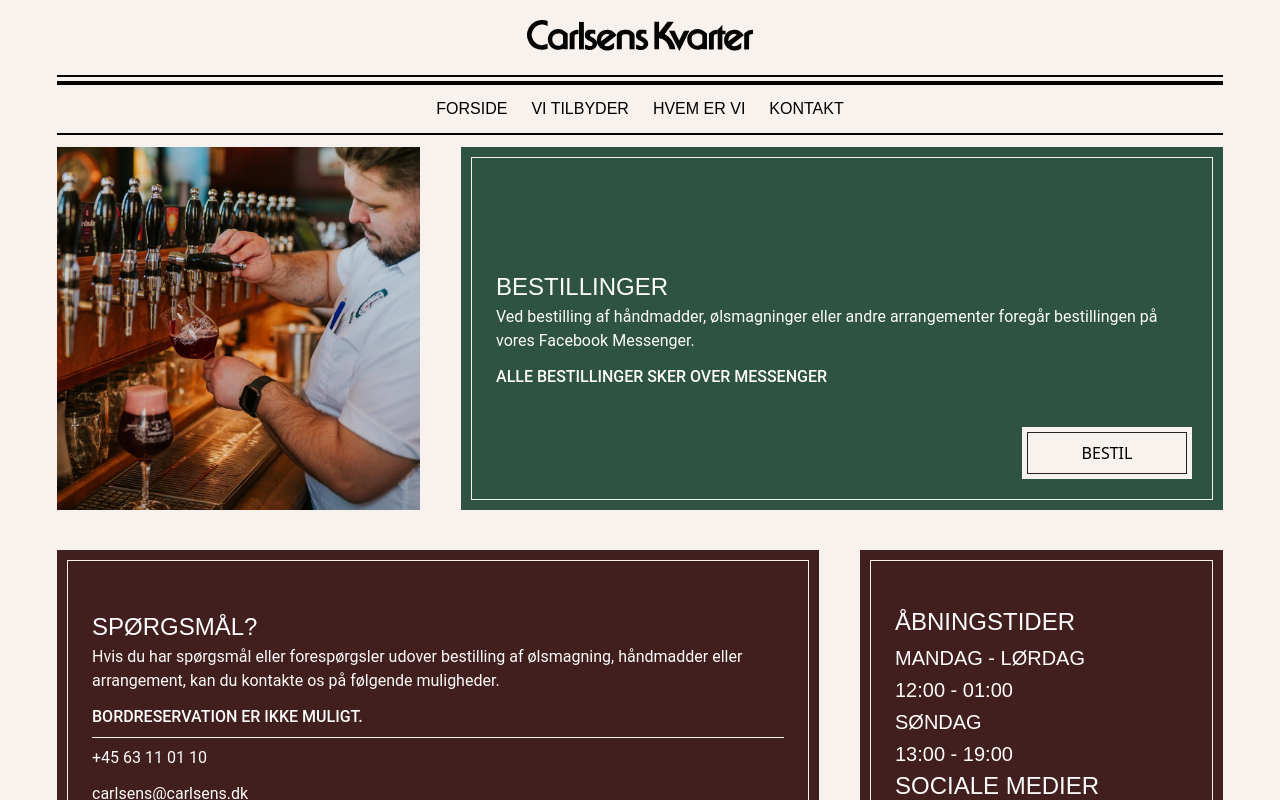
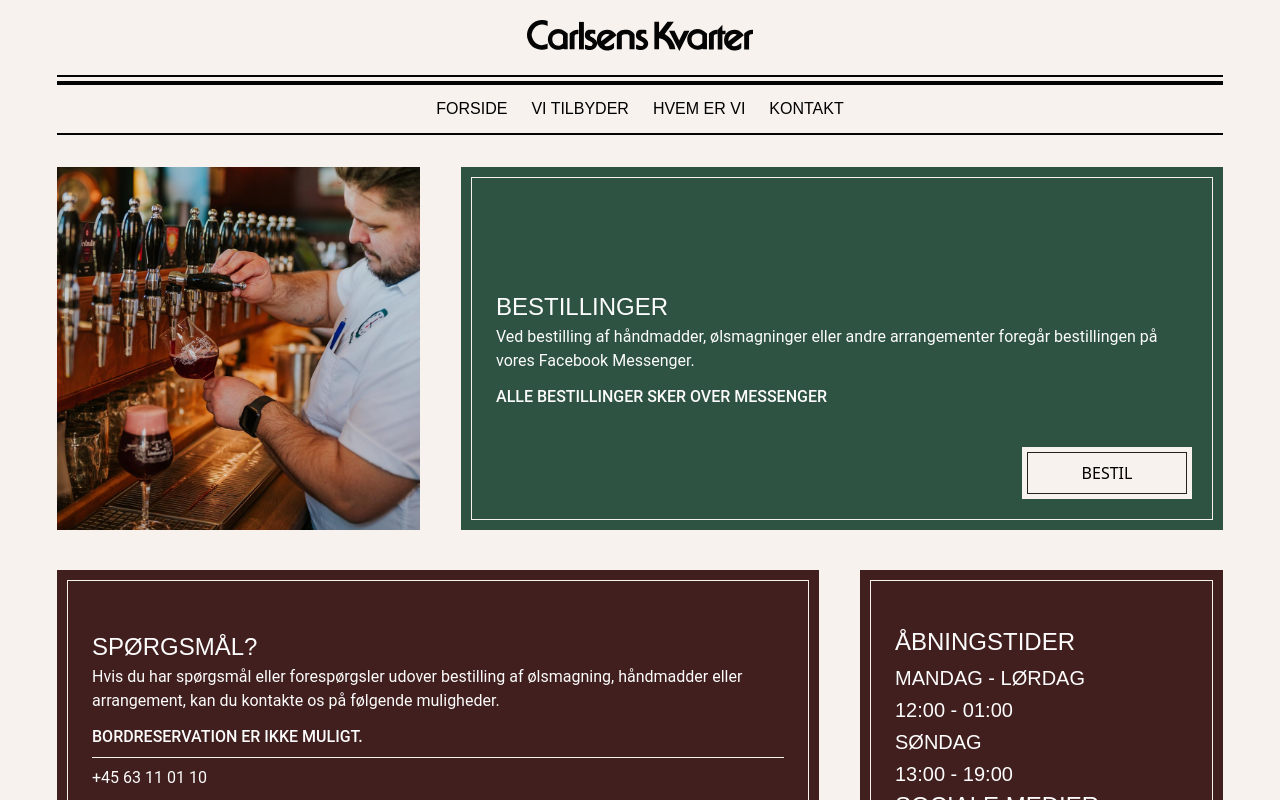
Before and after one commit to emil584c/projekt-6, a Vue app: page /contact in a window 1280 px wide. Shown: the top 800 px of the page. Built offline with nearby package versions, Linux system fonts and the light colour scheme; a web font is replaced by a local one.

Commit message:
kontakt hvid streg fjernet

```diff
--- a/src/components/ContactSection.vue
+++ b/src/components/ContactSection.vue
@@ -5,7 +5,7 @@ import buttonPrimary from './ButtonPrimary.vue'
 </script>
 
 <template>
-    <section class=" bg-cream-primary">
+    <section class=" bg-cream-primary p-5">
         <div class="flex-auto flex-col items-start justify-center max-w-[330px] mx-auto md:flex-row md:max-w-content-width ">
             <div class="flex flex-col md:flex-row-reverse md:justify-between">
                 <div class=" bg-green-primary w-mobilebox-width h-mobilelongbox-height md:h-box-width bg-center flex flex-col justify-center p-[10px] md:w-full md:max-w-longbox-width">
```
